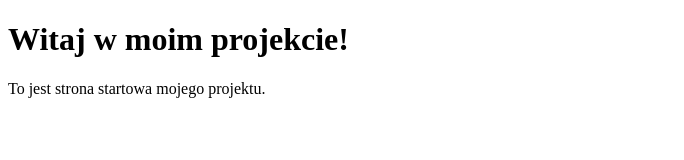
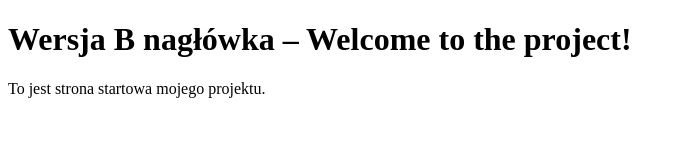
Before and after one commit to pjankowski98/moj-projekt, a plain HTML site: page index.html in a window 1280 px wide. Shown: the whole page, without its empty margins (0-684 px from the left). Drawn offline with Linux system fonts and the light colour scheme.

Commit message:
feat:nagłówek w stylu B

```diff
--- a/index.html
+++ b/index.html
@@ -4,7 +4,7 @@
   <title>Mój Projekt</title>
 </head>
 <body>
-  <h1>Witaj w moim projekcie!</h1>
+  <h1>Wersja B nagłówka – Welcome to the project!</h1>
   <p>To jest strona startowa mojego projektu.</p>
 </body>
 </html>
```
